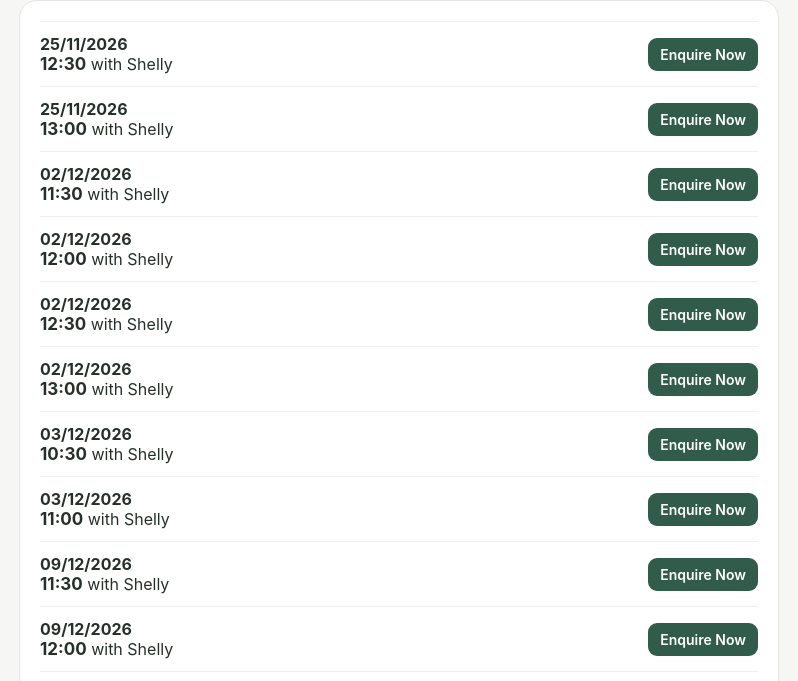
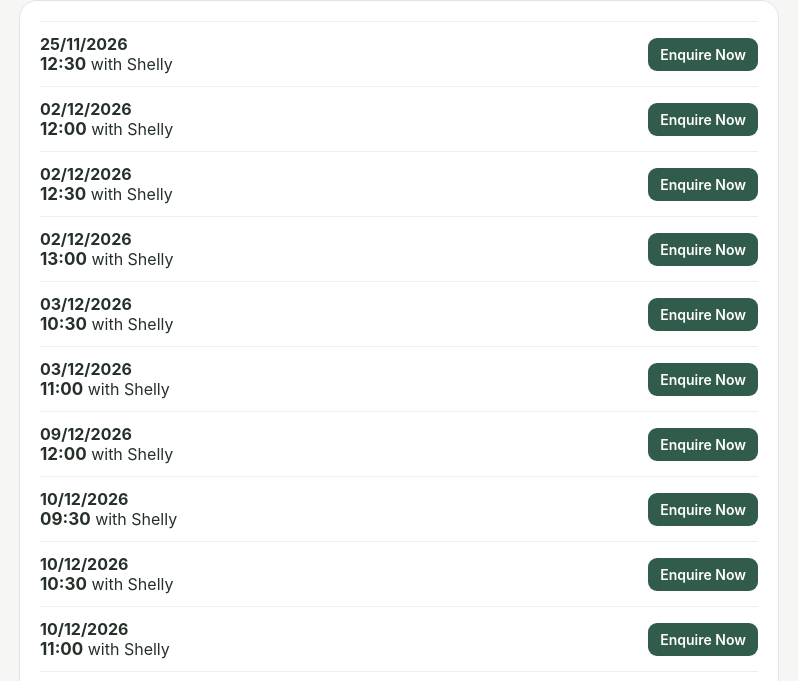
Before and after one commit to WoodFarmWaterTreadmill/treadmill-diary, a plain HTML site: page index.html in a window 1280 px wide. Shown: the part 249-930 px from the top of the page, 241-1039 px from the left. Drawn offline with Linux system fonts and the light colour scheme.

```diff
--- a/index.html
+++ b/index.html
@@ -2,14 +2,11 @@
 <html lang="en-GB"><head><meta charset="utf-8"><meta name="viewport" content="width=device-width,initial-scale=1"><title>Wood Farm Hampshire — Treadmill Availability</title>
 <style>body{margin:0;background:#f6f7f5;color:#243028;font-family:-apple-system,BlinkMacSystemFont,"Segoe UI",sans-serif}main{max-width:760px;margin:auto;padding:28px 16px 50px}header,section{background:#fff;border:1px solid #e1e6e1;border-radius:18px;padding:20px;margin-bottom:14px}h1{margin-top:0}.slot{display:grid;grid-template-columns:1fr auto;gap:12px;align-items:center;border-top:1px solid #edf0ed;padding:12px 0}.time{font-weight:700;font-size:17px}.btn{background:#315c4c;color:#fff;text-decoration:none;padding:8px 12px;border-radius:9px;font-weight:600;font-size:14px}</style>
 <!-- Availability refresh: 2026-11-21 --></head><body><main><header><h1>Wood Farm Hampshire</h1><h2>Treadmill Availability</h2><p>Available appointments with Shelly. Choose a time and click Enquire Now to request your booking.</p></header><section><div class="slot"><div><strong>25/11/2026</strong><br><span class="time">12:30</span> with Shelly</div><a class="btn" href="mailto:treadmill@woodfarmhampshire.co.uk?subject=Treadmill%20appointment%20enquiry%20-%2025%2F11%2F2026%2012%3A30&body=I%20would%20like%20to%20enquire%20about%20the%20treadmill%20appointment%20with%20Shelly%20on%2025%2F11%2F2026%20at%2012%3A30.">Enquire Now</a></div>
-<div class="slot"><div><strong>25/11/2026</strong><br><span class="time">13:00</span> with Shelly</div><a class="btn" href="mailto:treadmill@woodfarmhampshire.co.uk?subject=Treadmill%20appointment%20enquiry%20-%2025%2F11%2F2026%2013%3A00&body=I%20would%20like%20to%20enquire%20about%20the%20treadmill%20appointment%20with%20Shelly%20on%2025%2F11%2F2026%20at%2013%3A00.">Enquire Now</a></div>
-<div class="slot"><div><strong>02/12/2026</strong><br><span class="time">11:30</span> with Shelly</div><a class="btn" href="mailto:treadmill@woodfarmhampshire.co.uk?subject=Treadmill%20appointment%20enquiry%20-%2002%2F12%2F2026%2011%3A30&body=I%20would%20like%20to%20enquire%20about%20the%20treadmill%20appointment%20with%20Shelly%20on%2002%2F12%2F2026%20at%2011%3A30.">Enquire Now</a></div>
 <div class="slot"><div><strong>02/12/2026</strong><br><span class="time">12:00</span> with Shelly</div><a class="btn" href="mailto:treadmill@woodfarmhampshire.co.uk?subject=Treadmill%20appointment%20enquiry%20-%2002%2F12%2F2026%2012%3A00&body=I%20would%20like%20to%20enquire%20about%20the%20treadmill%20appointment%20with%20Shelly%20on%2002%2F12%2F2026%20at%2012%3A00.">Enquire Now</a></div>
 <div class="slot"><div><strong>02/12/2026</strong><br><span class="time">12:30</span> with Shelly</div><a class="btn" href="mailto:treadmill@woodfarmhampshire.co.uk?subject=Treadmill%20appointment%20enquiry%20-%2002%2F12%2F2026%2012%3A30&body=I%20would%20like%20to%20enquire%20about%20the%20treadmill%20appointment%20with%20Shelly%20on%2002%2F12%2F2026%20at%2012%3A30.">Enquire Now</a></div>
 <div class="slot"><div><strong>02/12/2026</strong><br><span class="time">13:00</span> with Shelly</div><a class="btn" href="mailto:treadmill@woodfarmhampshire.co.uk?subject=Treadmill%20appointment%20enquiry%20-%2002%2F12%2F2026%2013%3A00&body=I%20would%20like%20to%20enquire%20about%20the%20treadmill%20appointment%20with%20Shelly%20on%2002%2F12%2F2026%20at%2013%3A00.">Enquire Now</a></div>
 <div class="slot"><div><strong>03/12/2026</strong><br><span class="time">10:30</span> with Shelly</div><a class="btn" href="mailto:treadmill@woodfarmhampshire.co.uk?subject=Treadmill%20appointment%20enquiry%20-%2003%2F12%2F2026%2010%3A30&body=I%20would%20like%20to%20enquire%20about%20the%20treadmill%20appointment%20with%20Shelly%20on%2003%2F12%2F2026%20at%2010%3A30.">Enquire Now</a></div>
 <div class="slot"><div><strong>03/12/2026</strong><br><span class="time">11:00</span> with Shelly</div><a class="btn" href="mailto:treadmill@woodfarmhampshire.co.uk?subject=Treadmill%20appointment%20enquiry%20-%2003%2F12%2F2026%2011%3A00&body=I%20would%20like%20to%20enquire%20about%20the%20treadmill%20appointment%20with%20Shelly%20on%2003%2F12%2F2026%20at%2011%3A00.">Enquire Now</a></div>
-<div class="slot"><div><strong>09/12/2026</strong><br><span class="time">11:30</span> with Shelly</div><a class="btn" href="mailto:treadmill@woodfarmhampshire.co.uk?subject=Treadmill%20appointment%20enquiry%20-%2009%2F12%2F2026%2011%3A30&body=I%20would%20like%20to%20enquire%20about%20the%20treadmill%20appointment%20with%20Shelly%20on%2009%2F12%2F2026%20at%2011%3A30.">Enquire Now</a></div>
 <div class="slot"><div><strong>09/12/2026</strong><br><span class="time">12:00</span> with Shelly</div><a class="btn" href="mailto:treadmill@woodfarmhampshire.co.uk?subject=Treadmill%20appointment%20enquiry%20-%2009%2F12%2F2026%2012%3A00&body=I%20would%20like%20to%20enquire%20about%20the%20treadmill%20appointment%20with%20Shelly%20on%2009%2F12%2F2026%20at%2012%3A00.">Enquire Now</a></div>
 <div class="slot"><div><strong>10/12/2026</strong><br><span class="time">09:30</span> with Shelly</div><a class="btn" href="mailto:treadmill@woodfarmhampshire.co.uk?subject=Treadmill%20appointment%20enquiry%20-%2010%2F12%2F2026%2009%3A30&body=I%20would%20like%20to%20enquire%20about%20the%20treadmill%20appointment%20with%20Shelly%20on%2010%2F12%2F2026%20at%2009%3A30.">Enquire Now</a></div>
 <div class="slot"><div><strong>10/12/2026</strong><br><span class="time">10:30</span> with Shelly</div><a class="btn" href="mailto:treadmill@woodfarmhampshire.co.uk?subject=Treadmill%20appointment%20enquiry%20-%2010%2F12%2F2026%2010%3A30&body=I%20would%20like%20to%20enquire%20about%20the%20treadmill%20appointment%20with%20Shelly%20on%2010%2F12%2F2026%20at%2010%3A30.">Enquire Now</a></div>
@@ -19,7 +16,6 @@
 <div class="slot"><div><strong>10/12/2026</strong><br><span class="time">14:00</span> with Shelly</div><a class="btn" href="mailto:treadmill@woodfarmhampshire.co.uk?subject=Treadmill%20appointment%20enquiry%20-%2010%2F12%2F2026%2014%3A00&body=I%20would%20like%20to%20enquire%20about%20the%20treadmill%20appointment%20with%20Shelly%20on%2010%2F12%2F2026%20at%2014%3A00.">Enquire Now</a></div>
 <div class="slot"><div><strong>16/12/2026</strong><br><span class="time">10:30</span> with Shelly</div><a class="btn" href="mailto:treadmill@woodfarmhampshire.co.uk?subject=Treadmill%20appointment%20enquiry%20-%2016%2F12%2F2026%2010%3A30&body=I%20would%20like%20to%20enquire%20about%20the%20treadmill%20appointment%20with%20Shelly%20on%2016%2F12%2F2026%20at%2010%3A30.">Enquire Now</a></div>
 <div class="slot"><div><strong>16/12/2026</strong><br><span class="time">11:00</span> with Shelly</div><a class="btn" href="mailto:treadmill@woodfarmhampshire.co.uk?subject=Treadmill%20appointment%20enquiry%20-%2016%2F12%2F2026%2011%3A00&body=I%20would%20like%20to%20enquire%20about%20the%20treadmill%20appointment%20with%20Shelly%20on%2016%2F12%2F2026%20at%2011%3A00.">Enquire Now</a></div>
-<div class="slot"><div><strong>16/12/2026</strong><br><span class="time">11:30</span> with Shelly</div><a class="btn" href="mailto:treadmill@woodfarmhampshire.co.uk?subject=Treadmill%20appointment%20enquiry%20-%2016%2F12%2F2026%2011%3A30&body=I%20would%20like%20to%20enquire%20about%20the%20treadmill%20appointment%20with%20Shelly%20on%2016%2F12%2F2026%20at%2011%3A30.">Enquire Now</a></div>
 <div class="slot"><div><strong>16/12/2026</strong><br><span class="time">12:30</span> with Shelly</div><a class="btn" href="mailto:treadmill@woodfarmhampshire.co.uk?subject=Treadmill%20appointment%20enquiry%20-%2016%2F12%2F2026%2012%3A30&body=I%20would%20like%20to%20enquire%20about%20the%20treadmill%20appointment%20with%20Shelly%20on%2016%2F12%2F2026%20at%2012%3A30.">Enquire Now</a></div>
 <div class="slot"><div><strong>16/12/2026</strong><br><span class="time">13:00</span> with Shelly</div><a class="btn" href="mailto:treadmill@woodfarmhampshire.co.uk?subject=Treadmill%20appointment%20enquiry%20-%2016%2F12%2F2026%2013%3A00&body=I%20would%20like%20to%20enquire%20about%20the%20treadmill%20appointment%20with%20Shelly%20on%2016%2F12%2F2026%20at%2013%3A00.">Enquire Now</a></div>
 <div class="slot"><div><strong>17/12/2026</strong><br><span class="time">10:30</span> with Shelly</div><a class="btn" href="mailto:treadmill@woodfarmhampshire.co.uk?subject=Treadmill%20appointment%20enquiry%20-%2017%2F12%2F2026%2010%3A30&body=I%20would%20like%20to%20enquire%20about%20the%20treadmill%20appointment%20with%20Shelly%20on%2017%2F12%2F2026%20at%2010%3A30.">Enquire Now</a></div>
@@ -32,7 +28,6 @@
 <div class="slot"><div><strong>23/12/2026</strong><br><span class="time">12:30</span> with Shelly</div><a class="btn" href="mailto:treadmill@woodfarmhampshire.co.uk?subject=Treadmill%20appointment%20enquiry%20-%2023%2F12%2F2026%2012%3A30&body=I%20would%20like%20to%20enquire%20about%20the%20treadmill%20appointment%20with%20Shelly%20on%2023%2F12%2F2026%20at%2012%3A30.">Enquire Now</a></div>
 <div class="slot"><div><strong>23/12/2026</strong><br><span class="time">13:00</span> with Shelly</div><a class="btn" href="mailto:treadmill@woodfarmhampshire.co.uk?subject=Treadmill%20appointment%20enquiry%20-%2023%2F12%2F2026%2013%3A00&body=I%20would%20like%20to%20enquire%20about%20the%20treadmill%20appointment%20with%20Shelly%20on%2023%2F12%2F2026%20at%2013%3A00.">Enquire Now</a></div>
 <div class="slot"><div><strong>30/12/2026</strong><br><span class="time">11:00</span> with Shelly</div><a class="btn" href="mailto:treadmill@woodfarmhampshire.co.uk?subject=Treadmill%20appointment%20enquiry%20-%2030%2F12%2F2026%2011%3A00&body=I%20would%20like%20to%20enquire%20about%20the%20treadmill%20appointment%20with%20Shelly%20on%2030%2F12%2F2026%20at%2011%3A00.">Enquire Now</a></div>
-<div class="slot"><div><strong>30/12/2026</strong><br><span class="time">11:30</span> with Shelly</div><a class="btn" href="mailto:treadmill@woodfarmhampshire.co.uk?subject=Treadmill%20appointment%20enquiry%20-%2030%2F12%2F2026%2011%3A30&body=I%20would%20like%20to%20enquire%20about%20the%20treadmill%20appointment%20with%20Shelly%20on%2030%2F12%2F2026%20at%2011%3A30.">Enquire Now</a></div>
 <div class="slot"><div><strong>30/12/2026</strong><br><span class="time">12:00</span> with Shelly</div><a class="btn" href="mailto:treadmill@woodfarmhampshire.co.uk?subject=Treadmill%20appointment%20enquiry%20-%2030%2F12%2F2026%2012%3A00&body=I%20would%20like%20to%20enquire%20about%20the%20treadmill%20appointment%20with%20Shelly%20on%2030%2F12%2F2026%20at%2012%3A00.">Enquire Now</a></div>
 <div class="slot"><div><strong>30/12/2026</strong><br><span class="time">12:30</span> with Shelly</div><a class="btn" href="mailto:treadmill@woodfarmhampshire.co.uk?subject=Treadmill%20appointment%20enquiry%20-%2030%2F12%2F2026%2012%3A30&body=I%20would%20like%20to%20enquire%20about%20the%20treadmill%20appointment%20with%20Shelly%20on%2030%2F12%2F2026%20at%2012%3A30.">Enquire Now</a></div>
 <div class="slot"><div><strong>30/12/2026</strong><br><span class="time">13:00</span> with Shelly</div><a class="btn" href="mailto:treadmill@woodfarmhampshire.co.uk?subject=Treadmill%20appointment%20enquiry%20-%2030%2F12%2F2026%2013%3A00&body=I%20would%20like%20to%20enquire%20about%20the%20treadmill%20appointment%20with%20Shelly%20on%2030%2F12%2F2026%20at%2013%3A00.">Enquire Now</a></div>
@@ -49,7 +44,6 @@
 <div class="slot"><div><strong>31/12/2026</strong><br><span class="time">14:30</span> with Shelly</div><a class="btn" href="mailto:treadmill@woodfarmhampshire.co.uk?subject=Treadmill%20appointment%20enquiry%20-%2031%2F12%2F2026%2014%3A30&body=I%20would%20like%20to%20enquire%20about%20the%20treadmill%20appointment%20with%20Shelly%20on%2031%2F12%2F2026%20at%2014%3A30.">Enquire Now</a></div>
 <div class="slot"><div><strong>06/01/2027</strong><br><span class="time">10:30</span> with Shelly</div><a class="btn" href="mailto:treadmill@woodfarmhampshire.co.uk?subject=Treadmill%20appointment%20enquiry%20-%2006%2F01%2F2027%2010%3A30&body=I%20would%20like%20to%20enquire%20about%20the%20treadmill%20appointment%20with%20Shelly%20on%2006%2F01%2F2027%20at%2010%3A30.">Enquire Now</a></div>
 <div class="slot"><div><strong>06/01/2027</strong><br><span class="time">11:00</span> with Shelly</div><a class="btn" href="mailto:treadmill@woodfarmhampshire.co.uk?subject=Treadmill%20appointment%20enquiry%20-%2006%2F01%2F2027%2011%3A00&body=I%20would%20like%20to%20enquire%20about%20the%20treadmill%20appointment%20with%20Shelly%20on%2006%2F01%2F2027%20at%2011%3A00.">Enquire Now</a></div>
-<div class="slot"><div><strong>06/01/2027</strong><br><span class="time">11:30</span> with Shelly</div><a class="btn" href="mailto:treadmill@woodfarmhampshire.co.uk?subject=Treadmill%20appointment%20enquiry%20-%2006%2F01%2F2027%2011%3A30&body=I%20would%20like%20to%20enquire%20about%20the%20treadmill%20appointment%20with%20Shelly%20on%2006%2F01%2F2027%20at%2011%3A30.">Enquire Now</a></div>
 <div class="slot"><div><strong>06/01/2027</strong><br><span class="time">12:00</span> with Shelly</div><a class="btn" href="mailto:treadmill@woodfarmhampshire.co.uk?subject=Treadmill%20appointment%20enquiry%20-%2006%2F01%2F2027%2012%3A00&body=I%20would%20like%20to%20enquire%20about%20the%20treadmill%20appointment%20with%20Shelly%20on%2006%2F01%2F2027%20at%2012%3A00.">Enquire Now</a></div>
 <div class="slot"><div><strong>06/01/2027</strong><br><span class="time">12:30</span> with Shelly</div><a class="btn" href="mailto:treadmill@woodfarmhampshire.co.uk?subject=Treadmill%20appointment%20enquiry%20-%2006%2F01%2F2027%2012%3A30&body=I%20would%20like%20to%20enquire%20about%20the%20treadmill%20appointment%20with%20Shelly%20on%2006%2F01%2F2027%20at%2012%3A30.">Enquire Now</a></div>
 <div class="slot"><div><strong>06/01/2027</strong><br><span class="time">13:00</span> with Shelly</div><a class="btn" href="mailto:treadmill@woodfarmhampshire.co.uk?subject=Treadmill%20appointment%20enquiry%20-%2006%2F01%2F2027%2013%3A00&body=I%20would%20like%20to%20enquire%20about%20the%20treadmill%20appointment%20with%20Shelly%20on%2006%2F01%2F2027%20at%2013%3A00.">Enquire Now</a></div>
@@ -63,7 +57,6 @@
 <div class="slot"><div><strong>07/01/2027</strong><br><span class="time">14:30</span> with Shelly</div><a class="btn" href="mailto:treadmill@woodfarmhampshire.co.uk?subject=Treadmill%20appointment%20enquiry%20-%2007%2F01%2F2027%2014%3A30&body=I%20would%20like%20to%20enquire%20about%20the%20treadmill%20appointment%20with%20Shelly%20on%2007%2F01%2F2027%20at%2014%3A30.">Enquire Now</a></div>
 <div class="slot"><div><strong>13/01/2027</strong><br><span class="time">10:30</span> with Shelly</div><a class="btn" href="mailto:treadmill@woodfarmhampshire.co.uk?subject=Treadmill%20appointment%20enquiry%20-%2013%2F01%2F2027%2010%3A30&body=I%20would%20like%20to%20enquire%20about%20the%20treadmill%20appointment%20with%20Shelly%20on%2013%2F01%2F2027%20at%2010%3A30.">Enquire Now</a></div>
 <div class="slot"><div><strong>13/01/2027</strong><br><span class="time">11:00</span> with Shelly</div><a class="btn" href="mailto:treadmill@woodfarmhampshire.co.uk?subject=Treadmill%20appointment%20enquiry%20-%2013%2F01%2F2027%2011%3A00&body=I%20would%20like%20to%20enquire%20about%20the%20treadmill%20appointment%20with%20Shelly%20on%2013%2F01%2F2027%20at%2011%3A00.">Enquire Now</a></div>
-<div class="slot"><div><strong>13/01/2027</strong><br><span class="time">11:30</span> with Shelly</div><a class="btn" href="mailto:treadmill@woodfarmhampshire.co.uk?subject=Treadmill%20appointment%20enquiry%20-%2013%2F01%2F2027%2011%3A30&body=I%20would%20like%20to%20enquire%20about%20the%20treadmill%20appointment%20with%20Shelly%20on%2013%2F01%2F2027%20at%2011%3A30.">Enquire Now</a></div>
 <div class="slot"><div><strong>13/01/2027</strong><br><span class="time">12:00</span> with Shelly</div><a class="btn" href="mailto:treadmill@woodfarmhampshire.co.uk?subject=Treadmill%20appointment%20enquiry%20-%2013%2F01%2F2027%2012%3A00&body=I%20would%20like%20to%20enquire%20about%20the%20treadmill%20appointment%20with%20Shelly%20on%2013%2F01%2F2027%20at%2012%3A00.">Enquire Now</a></div>
 <div class="slot"><div><strong>13/01/2027</strong><br><span class="time">12:30</span> with Shelly</div><a class="btn" href="mailto:treadmill@woodfarmhampshire.co.uk?subject=Treadmill%20appointment%20enquiry%20-%2013%2F01%2F2027%2012%3A30&body=I%20would%20like%20to%20enquire%20about%20the%20treadmill%20appointment%20with%20Shelly%20on%2013%2F01%2F2027%20at%2012%3A30.">Enquire Now</a></div>
 <div class="slot"><div><strong>13/01/2027</strong><br><span class="time">13:00</span> with Shelly</div><a class="btn" href="mailto:treadmill@woodfarmhampshire.co.uk?subject=Treadmill%20appointment%20enquiry%20-%2013%2F01%2F2027%2013%3A00&body=I%20would%20like%20to%20enquire%20about%20the%20treadmill%20appointment%20with%20Shelly%20on%2013%2F01%2F2027%20at%2013%3A00.">Enquire Now</a></div>
@@ -78,7 +71,6 @@
 <div class="slot"><div><strong>14/01/2027</strong><br><span class="time">14:30</span> with Shelly</div><a class="btn" href="mailto:treadmill@woodfarmhampshire.co.uk?subject=Treadmill%20appointment%20enquiry%20-%2014%2F01%2F2027%2014%3A30&body=I%20would%20like%20to%20enquire%20about%20the%20treadmill%20appointment%20with%20Shelly%20on%2014%2F01%2F2027%20at%2014%3A30.">Enquire Now</a></div>
 <div class="slot"><div><strong>20/01/2027</strong><br><span class="time">10:30</span> with Shelly</div><a class="btn" href="mailto:treadmill@woodfarmhampshire.co.uk?subject=Treadmill%20appointment%20enquiry%20-%2020%2F01%2F2027%2010%3A30&body=I%20would%20like%20to%20enquire%20about%20the%20treadmill%20appointment%20with%20Shelly%20on%2020%2F01%2F2027%20at%2010%3A30.">Enquire Now</a></div>
 <div class="slot"><div><strong>20/01/2027</strong><br><span class="time">11:00</span> with Shelly</div><a class="btn" href="mailto:treadmill@woodfarmhampshire.co.uk?subject=Treadmill%20appointment%20enquiry%20-%2020%2F01%2F2027%2011%3A00&body=I%20would%20like%20to%20enquire%20about%20the%20treadmill%20appointment%20with%20Shelly%20on%2020%2F01%2F2027%20at%2011%3A00.">Enquire Now</a></div>
-<div class="slot"><div><strong>20/01/2027</strong><br><span class="time">11:30</span> with Shelly</div><a class="btn" href="mailto:treadmill@woodfarmhampshire.co.uk?subject=Treadmill%20appointment%20enquiry%20-%2020%2F01%2F2027%2011%3A30&body=I%20would%20like%20to%20enquire%20about%20the%20treadmill%20appointment%20with%20Shelly%20on%2020%2F01%2F2027%20at%2011%3A30.">Enquire Now</a></div>
 <div class="slot"><div><strong>20/01/2027</strong><br><span class="time">12:00</span> with Shelly</div><a class="btn" href="mailto:treadmill@woodfarmhampshire.co.uk?subject=Treadmill%20appointment%20enquiry%20-%2020%2F01%2F2027%2012%3A00&body=I%20would%20like%20to%20enquire%20about%20the%20treadmill%20appointment%20with%20Shelly%20on%2020%2F01%2F2027%20at%2012%3A00.">Enquire Now</a></div>
 <div class="slot"><div><strong>20/01/2027</strong><br><span class="time">12:30</span> with Shelly</div><a class="btn" href="mailto:treadmill@woodfarmhampshire.co.uk?subject=Treadmill%20appointment%20enquiry%20-%2020%2F01%2F2027%2012%3A30&body=I%20would%20like%20to%20enquire%20about%20the%20treadmill%20appointment%20with%20Shelly%20on%2020%2F01%2F2027%20at%2012%3A30.">Enquire Now</a></div>
 <div class="slot"><div><strong>20/01/2027</strong><br><span class="time">13:00</span> with Shelly</div><a class="btn" href="mailto:treadmill@woodfarmhampshire.co.uk?subject=Treadmill%20appointment%20enquiry%20-%2020%2F01%2F2027%2013%3A00&body=I%20would%20like%20to%20enquire%20about%20the%20treadmill%20appointment%20with%20Shelly%20on%2020%2F01%2F2027%20at%2013%3A00.">Enquire Now</a></div>
@@ -95,7 +87,6 @@
 <div class="slot"><div><strong>21/01/2027</strong><br><span class="time">14:30</span> with Shelly</div><a class="btn" href="mailto:treadmill@woodfarmhampshire.co.uk?subject=Treadmill%20appointment%20enquiry%20-%2021%2F01%2F2027%2014%3A30&body=I%20would%20like%20to%20enquire%20about%20the%20treadmill%20appointment%20with%20Shelly%20on%2021%2F01%2F2027%20at%2014%3A30.">Enquire Now</a></div>
 <div class="slot"><div><strong>27/01/2027</strong><br><span class="time">10:30</span> with Shelly</div><a class="btn" href="mailto:treadmill@woodfarmhampshire.co.uk?subject=Treadmill%20appointment%20enquiry%20-%2027%2F01%2F2027%2010%3A30&body=I%20would%20like%20to%20enquire%20about%20the%20treadmill%20appointment%20with%20Shelly%20on%2027%2F01%2F2027%20at%2010%3A30.">Enquire Now</a></div>
 <div class="slot"><div><strong>27/01/2027</strong><br><span class="time">11:00</span> with Shelly</div><a class="btn" href="mailto:treadmill@woodfarmhampshire.co.uk?subject=Treadmill%20appointment%20enquiry%20-%2027%2F01%2F2027%2011%3A00&body=I%20would%20like%20to%20enquire%20about%20the%20treadmill%20appointment%20with%20Shelly%20on%2027%2F01%2F2027%20at%2011%3A00.">Enquire Now</a></div>
-<div class="slot"><div><strong>27/01/2027</strong><br><span class="time">11:30</span> with Shelly</div><a class="btn" href="mailto:treadmill@woodfarmhampshire.co.uk?subject=Treadmill%20appointment%20enquiry%20-%2027%2F01%2F2027%2011%3A30&body=I%20would%20like%20to%20enquire%20about%20the%20treadmill%20appointment%20with%20Shelly%20on%2027%2F01%2F2027%20at%2011%3A30.">Enquire Now</a></div>
 <div class="slot"><div><strong>27/01/2027</strong><br><span class="time">12:00</span> with Shelly</div><a class="btn" href="mailto:treadmill@woodfarmhampshire.co.uk?subject=Treadmill%20appointment%20enquiry%20-%2027%2F01%2F2027%2012%3A00&body=I%20would%20like%20to%20enquire%20about%20the%20treadmill%20appointment%20with%20Shelly%20on%2027%2F01%2F2027%20at%2012%3A00.">Enquire Now</a></div>
 <div class="slot"><div><strong>27/01/2027</strong><br><span class="time">12:30</span> with Shelly</div><a class="btn" href="mailto:treadmill@woodfarmhampshire.co.uk?subject=Treadmill%20appointment%20enquiry%20-%2027%2F01%2F2027%2012%3A30&body=I%20would%20like%20to%20enquire%20about%20the%20treadmill%20appointment%20with%20Shelly%20on%2027%2F01%2F2027%20at%2012%3A30.">Enquire Now</a></div>
 <div class="slot"><div><strong>27/01/2027</strong><br><span class="time">13:00</span> with Shelly</div><a class="btn" href="mailto:treadmill@woodfarmhampshire.co.uk?subject=Treadmill%20appointment%20enquiry%20-%2027%2F01%2F2027%2013%3A00&body=I%20would%20like%20to%20enquire%20about%20the%20treadmill%20appointment%20with%20Shelly%20on%2027%2F01%2F2027%20at%2013%3A00.">Enquire Now</a></div>
@@ -111,7 +102,6 @@
 <div class="slot"><div><strong>28/01/2027</strong><br><span class="time">14:30</span> with Shelly</div><a class="btn" href="mailto:treadmill@woodfarmhampshire.co.uk?subject=Treadmill%20appointment%20enquiry%20-%2028%2F01%2F2027%2014%3A30&body=I%20would%20like%20to%20enquire%20about%20the%20treadmill%20appointment%20with%20Shelly%20on%2028%2F01%2F2027%20at%2014%3A30.">Enquire Now</a></div>
 <div class="slot"><div><strong>10/02/2027</strong><br><span class="time">10:30</span> with Shelly</div><a class="btn" href="mailto:treadmill@woodfarmhampshire.co.uk?subject=Treadmill%20appointment%20enquiry%20-%2010%2F02%2F2027%2010%3A30&body=I%20would%20like%20to%20enquire%20about%20the%20treadmill%20appointment%20with%20Shelly%20on%2010%2F02%2F2027%20at%2010%3A30.">Enquire Now</a></div>
 <div class="slot"><div><strong>10/02/2027</strong><br><span class="time">11:00</span> with Shelly</div><a class="btn" href="mailto:treadmill@woodfarmhampshire.co.uk?subject=Treadmill%20appointment%20enquiry%20-%2010%2F02%2F2027%2011%3A00&body=I%20would%20like%20to%20enquire%20about%20the%20treadmill%20appointment%20with%20Shelly%20on%2010%2F02%2F2027%20at%2011%3A00.">Enquire Now</a></div>
-<div class="slot"><div><strong>10/02/2027</strong><br><span class="time">11:30</span> with Shelly</div><a class="btn" href="mailto:treadmill@woodfarmhampshire.co.uk?subject=Treadmill%20appointment%20enquiry%20-%2010%2F02%2F2027%2011%3A30&body=I%20would%20like%20to%20enquire%20about%20the%20treadmill%20appointment%20with%20Shelly%20on%2010%2F02%2F2027%20at%2011%3A30.">Enquire Now</a></div>
 <div class="slot"><div><strong>10/02/2027</strong><br><span class="time">12:00</span> with Shelly</div><a class="btn" href="mailto:treadmill@woodfarmhampshire.co.uk?subject=Treadmill%20appointment%20enquiry%20-%2010%2F02%2F2027%2012%3A00&body=I%20would%20like%20to%20enquire%20about%20the%20treadmill%20appointment%20with%20Shelly%20on%2010%2F02%2F2027%20at%2012%3A00.">Enquire Now</a></div>
 <div class="slot"><div><strong>10/02/2027</strong><br><span class="time">12:30</span> with Shelly</div><a class="btn" href="mailto:treadmill@woodfarmhampshire.co.uk?subject=Treadmill%20appointment%20enquiry%20-%2010%2F02%2F2027%2012%3A30&body=I%20would%20like%20to%20enquire%20about%20the%20treadmill%20appointment%20with%20Shelly%20on%2010%2F02%2F2027%20at%2012%3A30.">Enquire Now</a></div>
 <div class="slot"><div><strong>10/02/2027</strong><br><span class="time">13:00</span> with Shelly</div><a class="btn" href="mailto:treadmill@woodfarmhampshire.co.uk?subject=Treadmill%20appointment%20enquiry%20-%2010%2F02%2F2027%2013%3A00&body=I%20would%20like%20to%20enquire%20about%20the%20treadmill%20appointment%20with%20Shelly%20on%2010%2F02%2F2027%20at%2013%3A00.">Enquire Now</a></div>
```
